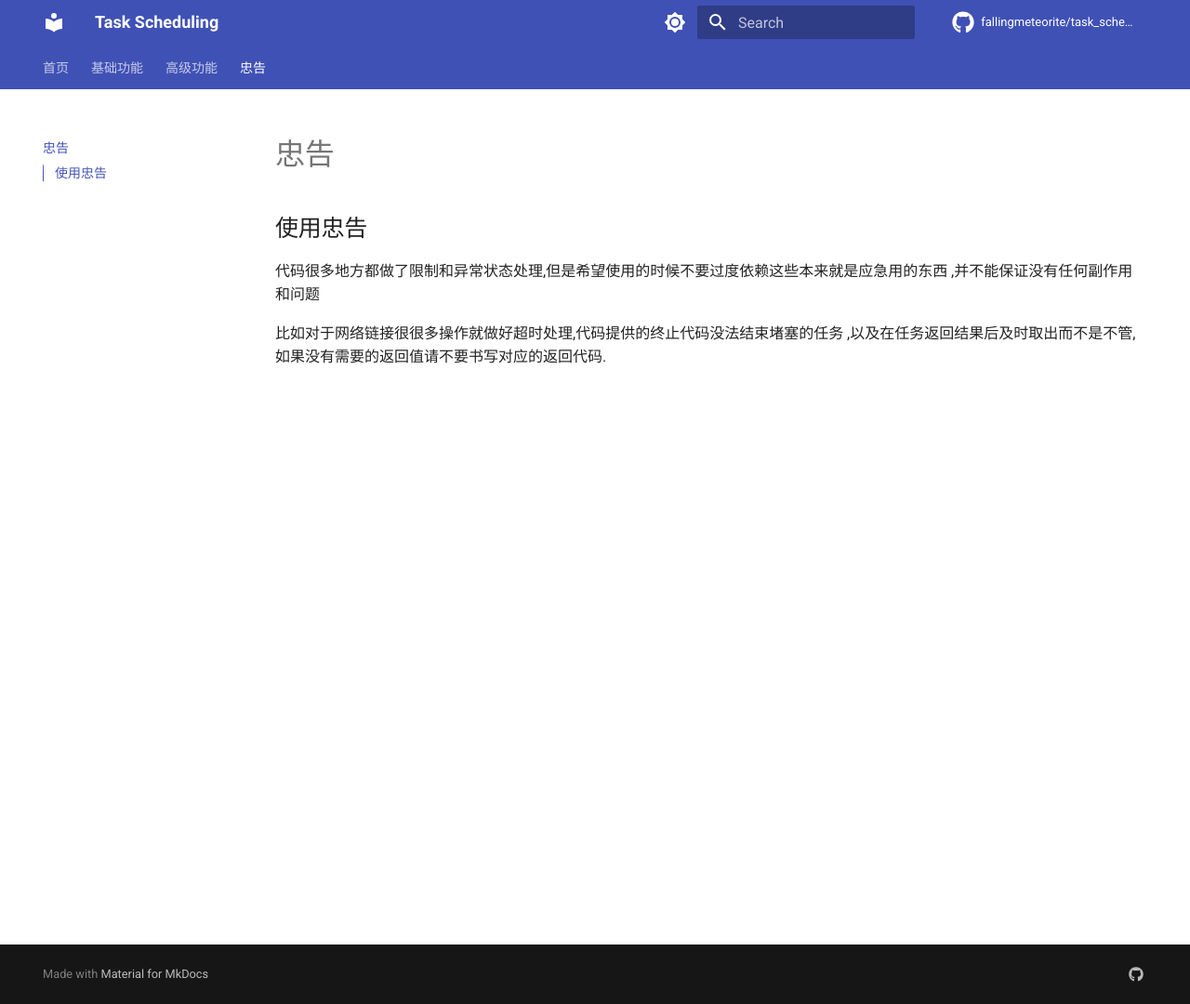
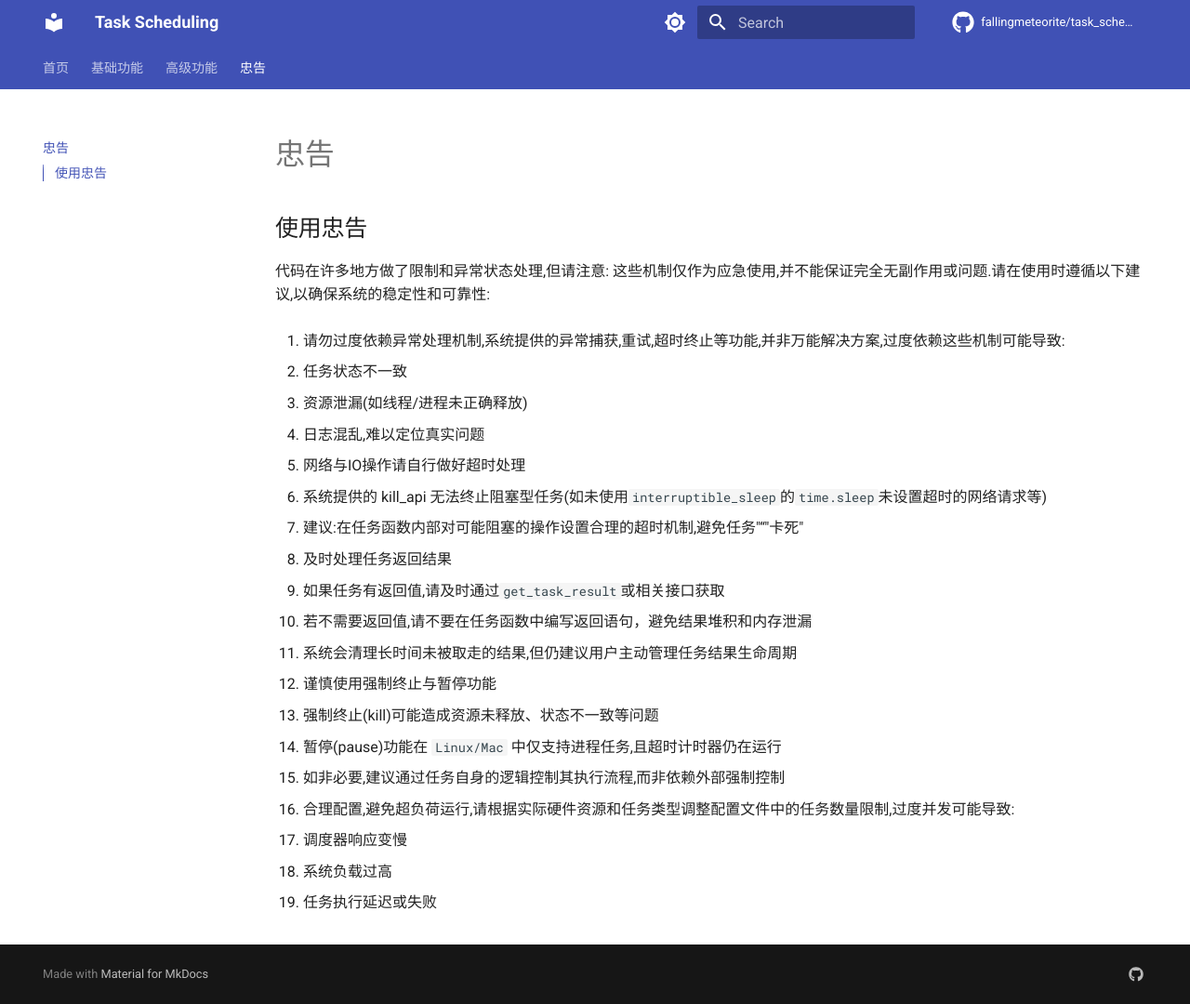
Before and after one commit to fallingmeteorite/task_scheduling, an MkDocs documentation site: the page built from docs/advice.md, in a window 1280 px wide and 1080 px high. Shown: the whole window at 93% size. Built offline with MkDocs 1.6.1 and Material for MkDocs 9.7.7, drawn with Linux system fonts in a browser that asks for light colours; comment, search, counter and statistics services are not loaded.

Commit message:
Update advice.md

```diff
--- a/docs/advice.md
+++ b/docs/advice.md
@@ -1,7 +1,42 @@
 ## 使用忠告
 
-代码很多地方都做了限制和异常状态处理,但是希望使用的时候不要过度依赖这些本来就是应急用的东西
-,并不能保证没有任何副作用和问题
+代码在许多地方做了限制和异常状态处理,但请注意:
+这些机制仅作为应急使用,并不能保证完全无副作用或问题.请在使用时遵循以下建议,以确保系统的稳定性和可靠性:
 
-比如对于网络链接很很多操作就做好超时处理,代码提供的终止代码没法结束堵塞的任务
-,以及在任务返回结果后及时取出而不是不管,如果没有需要的返回值请不要书写对应的返回代码.
+1. 请勿过度依赖异常处理机制,系统提供的异常捕获,重试,超时终止等功能,并非万能解决方案,过度依赖这些机制可能导致:
+
+- 任务状态不一致
+
+- 资源泄漏(如线程/进程未正确释放)
+
+- 日志混乱,难以定位真实问题
+
+2. 网络与IO操作请自行做好超时处理
+
+- 系统提供的 kill_api 无法终止阻塞型任务(如未使用`interruptible_sleep`的`time.sleep`未设置超时的网络请求等)
+
+- 建议:在任务函数内部对可能阻塞的操作设置合理的超时机制,避免任务"“"卡死"
+
+3. 及时处理任务返回结果
+
+- 如果任务有返回值,请及时通过`get_task_result`或相关接口获取
+
+- 若不需要返回值,请不要在任务函数中编写返回语句，避免结果堆积和内存泄漏
+
+- 系统会清理长时间未被取走的结果,但仍建议用户主动管理任务结果生命周期
+
+4. 谨慎使用强制终止与暂停功能
+
+- 强制终止(kill)可能造成资源未释放、状态不一致等问题
+
+- 暂停(pause)功能在 `Linux/Mac` 中仅支持进程任务,且超时计时器仍在运行
+
+- 如非必要,建议通过任务自身的逻辑控制其执行流程,而非依赖外部强制控制
+
+5. 合理配置,避免超负荷运行,请根据实际硬件资源和任务类型调整配置文件中的任务数量限制,过度并发可能导致:
+
+- 调度器响应变慢
+
+- 系统负载过高
+
+- 任务执行延迟或失败
```
